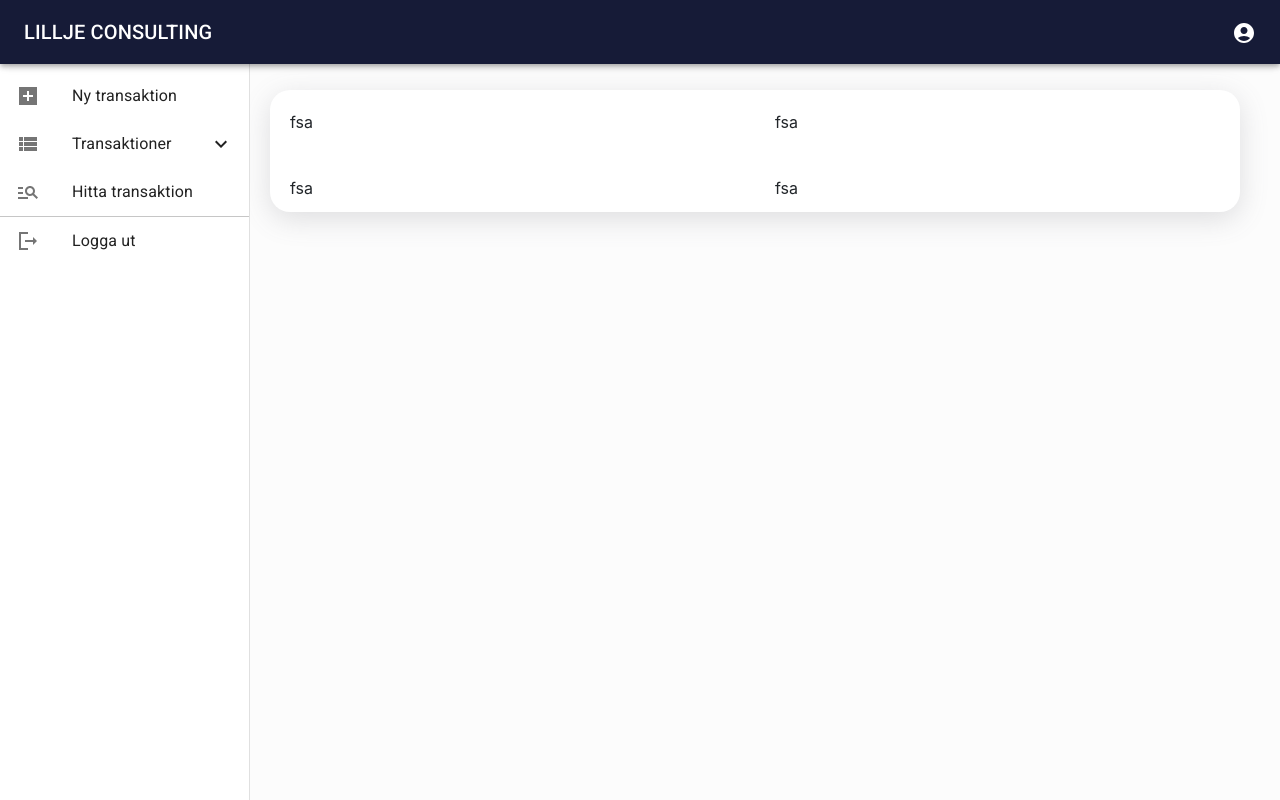
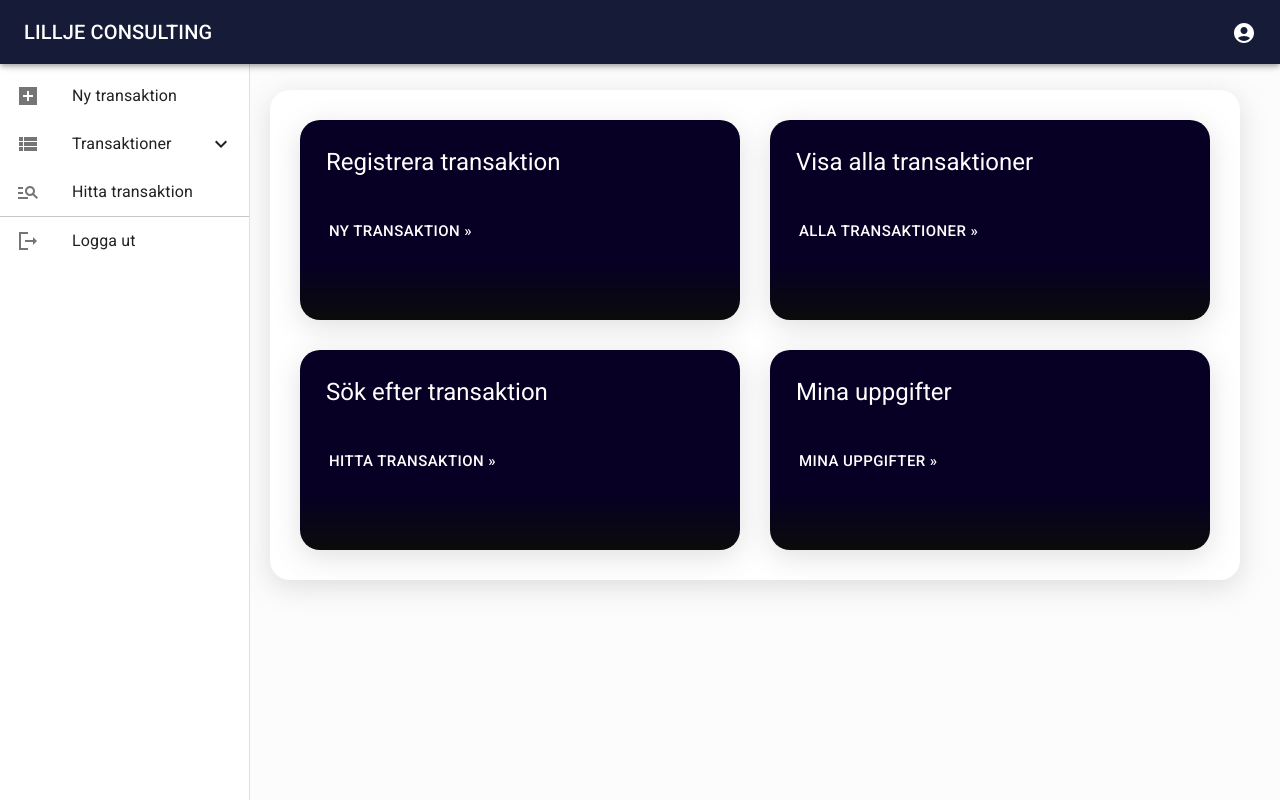
Before and after one commit to alillje/lillje-consulting-customer, a React (Create React App) app: page /dashboard in a window 1280 px wide. Built offline with nearby package versions, Linux system fonts and the light colour scheme; sample sign-in values are in the browser's storage.

Commit message:
Feature/dashboard layout

```diff
--- a/src/components/search-form/search-form.js
+++ b/src/components/search-form/search-form.js
@@ -1,7 +1,6 @@
 import * as React from "react";
 import { useState, useEffect } from "react";
 import Box from "@mui/material/Box";
-import Typography from "@mui/material/Typography";
 import TextField from "@mui/material/TextField";
 import MenuItem from "@mui/material/MenuItem";
 import Button from "@mui/material/Button";
--- a/src/components/topbar/topbar.js
+++ b/src/components/topbar/topbar.js
@@ -7,7 +7,6 @@ import Typography from "@mui/material/Typography";
 import Menu from "@mui/material/Menu";
 import MenuIcon from "@mui/icons-material/Menu";
 import Container from "@mui/material/Container";
-import Button from "@mui/material/Button";
 import MenuItem from "@mui/material/MenuItem";
 import AccountCircleSharpIcon from "@mui/icons-material/AccountCircleSharp";
 
@@ -106,6 +105,8 @@ const TopBar = () => {
           <Box sx={{ flexGrow: 1, display: { xs: "none", md: "flex" } }}>
 
           </Box>
+          {user.auth &&
+
           <Box sx={{ flexGrow: 0 }}>
             <AccountCircleSharpIcon
               onClick={handleOpenUserMenu}
@@ -130,8 +131,10 @@ const TopBar = () => {
               <MenuItem key="logout" onClick={handleLogout}>
                 <Typography textAlign="center">Logout</Typography>
               </MenuItem>
+
             </Menu>
           </Box>
+          }
         </Toolbar>
       </Container>
     </AppBar>
--- a/src/pages/dashboard/dashboard.css
+++ b/src/pages/dashboard/dashboard.css
@@ -3,14 +3,103 @@
   height: 100%;
   display: grid;
   grid-template-columns: repeat(2, 1fr) auto;
-    grid-template-rows: repeat(2, 1fr);
-    grid-column-gap: 10px;
-    grid-row-gap: 10px;
-    margin: 20px;
+  grid-template-rows: repeat(2, 200px);
+  grid-column-gap: 30px;
+  grid-row-gap: 30px;
+  padding: 30px 0px 30px 30px;
 }
 
 .div1 {
-        grid-area: 1 / 1 / 2 / 2; }
-    .div2 { grid-area: 1 / 2 / 2 / 3; }
-    .div3 { grid-area: 2 / 1 / 3 / 2; }
-    .div4 { grid-area: 2 / 2 / 3 / 3; }
+  grid-area: 1 / 1 / 2 / 2;
+  box-shadow: rgba(100, 100, 111, 0.2) 0px 7px 29px 0px;
+  border-radius: 20px;
+  padding: 10px;
+  background: rgb(11,11,11);
+  background: linear-gradient(0deg, rgba(11,11,11,1) 0%, rgba(7,0,36,1) 28%);
+  display: flex;
+  justify-content: flex-start;
+  flex-wrap: wrap;
+  transition: 0.3s;
+  cursor: pointer;
+
+}
+.div1 a {
+  text-decoration: none;
+}
+
+.div1 a:hoover {
+  text-decoration: none;
+}
+
+.div1:hover {
+  background: rgb(22,38,59);
+  background: linear-gradient(0deg, rgba(22,38,59,1) 0%, rgba(26,28,69,1) 2%, rgba(13,10,59,1) 4%, rgba(9,4,31,1) 25%);
+}
+.div2 {
+  grid-area: 1 / 2 / 2 / 3;
+  box-shadow: rgba(100, 100, 111, 0.2) 0px 7px 29px 0px;
+  border-radius: 20px;
+  padding: 10px;
+  background: rgb(11,11,11);
+  background: linear-gradient(0deg, rgba(11,11,11,1) 0%, rgba(7,0,36,1) 28%);
+  display: flex;
+  justify-content: flex-start;
+  flex-wrap: wrap;
+  transition: 0.3s;
+  cursor: pointer;
+
+}
+
+.div2 a {
+  text-decoration: none;
+}
+
+.div2:hover {
+  background: rgb(22,38,59);
+  background: linear-gradient(0deg, rgba(22,38,59,1) 0%, rgba(26,28,69,1) 2%, rgba(13,10,59,1) 4%, rgba(9,4,31,1) 25%);
+  }
+.div3 {
+  grid-area: 2 / 1 / 3 / 2;
+  box-shadow: rgba(100, 100, 111, 0.2) 0px 7px 29px 0px;
+  border-radius: 20px;
+  padding: 10px;
+  background: rgb(11,11,11);
+  background: linear-gradient(0deg, rgba(11,11,11,1) 0%, rgba(7,0,36,1) 28%);
+  display: flex;
+  justify-content: flex-start;
+  flex-wrap: wrap;
+  transition: 0.3s;
+  cursor: pointer;
+}
+
+.div3 a {
+  text-decoration: none;
+}
+
+.div3:hover {
+  background: rgb(22,38,59);
+  background: linear-gradient(0deg, rgba(22,38,59,1) 0%, rgba(26,28,69,1) 2%, rgba(13,10,59,1) 4%, rgba(9,4,31,1) 25%);
+}
+.div4 {
+  grid-area: 2 / 2 / 3 / 3;
+  box-shadow: rgba(100, 100, 111, 0.2) 0px 7px 29px 0px;
+  border-radius: 20px;
+  padding: 10px;
+  background: rgb(11,11,11);
+  background: linear-gradient(0deg, rgba(11,11,11,1) 0%, rgba(7,0,36,1) 28%);
+  display: flex;
+  justify-content: flex-start;
+  flex-wrap: wrap;
+  transition: 2s;
+  cursor: pointer;
+
+}
+
+.div4 a {
+  text-decoration: none;
+}
+
+.div4:hover {
+  background: rgb(22,38,59);
+  background: linear-gradient(0deg, rgba(22,38,59,1) 0%, rgba(26,28,69,1) 2%, rgba(13,10,59,1) 4%, rgba(9,4,31,1) 25%);
+}
--- a/src/pages/dashboard/dashboard.js
+++ b/src/pages/dashboard/dashboard.js
@@ -1,7 +1,12 @@
 import "./dashboard.css";
-import { useSelector } from "react-redux";
-import { useEffect, useState } from "react";
-import axios from "axios";
+
+import CardActions from '@mui/material/CardActions';
+import CardContent from '@mui/material/CardContent';
+
+import Button from '@mui/material/Button';
+import Typography from '@mui/material/Typography';
+import { Link } from "react-router-dom";
+
 
 
 const Dashboard = () => {
@@ -9,10 +14,70 @@ const Dashboard = () => {
 
   return (
     <div className="dashboardContainer">
-      <div className="div1">fsa</div>
-      <div className="div2">fsa</div>
-      <div className="div3">fsa</div>
-      <div className="div4">fsa</div>
+      <div className="div1">
+      <Link to="/transactions/register">
+
+      <CardContent>
+        <Typography gutterBottom variant="h5" component="div" sx={{color: '#ffffff'}}>
+          Registrera transaktion
+        </Typography>
+
+      </CardContent>
+      <CardActions>
+      <Button sx={{color: '#ffffff'}} size="large">Ny transaktion &#187;</Button>
+
+      </CardActions>
+
+      </Link>
+      </div>
+      <div className="div2">
+      <Link to="/transactions/">
+
+      <CardContent>
+        <Typography gutterBottom variant="h5" component="div" sx={{color: '#ffffff'}}>
+          Visa alla transaktioner
+        </Typography>
+
+      </CardContent>
+      <CardActions>
+      <Button sx={{color: '#ffffff'}} size="large">Alla transaktioner &#187;</Button>
+
+      </CardActions>
+
+      </Link>
+      </div>
+      <div className="div3">
+      <Link to="/transactions/search">
+
+<CardContent>
+  <Typography gutterBottom variant="h5" component="div" sx={{color: '#ffffff'}}>
+    Sök efter transaktion
+  </Typography>
+
+</CardContent>
+<CardActions>
+<Button sx={{color: '#ffffff'}} size="large">Hitta transaktion &#187;</Button>
+
+</CardActions>
+
+</Link>
+      </div>
+      <div className="div4">
+      <Link to="/transactions/">
+
+      <CardContent>
+        <Typography gutterBottom variant="h5" component="div" sx={{color: '#ffffff'}}>
+          Mina uppgifter
+        </Typography>
+
+      </CardContent>
+      <CardActions>
+      <Button sx={{color: '#ffffff'}} size="large">Mina uppgifter &#187;</Button>
+
+      </CardActions>
+
+      </Link>
+      </div>
 
     </div>
   );
--- a/src/pages/transactions/transactions.css
+++ b/src/pages/transactions/transactions.css
@@ -21,7 +21,7 @@
 }
 
 .accordion-button:hover {
-    background-color: #bccee8;
+    background-color: #5d6583;
 }
 
 .transactionsTopbar {
--- a/src/pages/transactions/transactions.js
+++ b/src/pages/transactions/transactions.js
@@ -7,14 +7,13 @@ import { useNavigate } from "react-router-dom";
 import { setTransaction } from "../../redux/reducers/transaction";
 import { setTransactions } from "../../redux/reducers/transactions";
 
-
 import * as React from "react";
 import Button from "@mui/material/Button";
 
 import Accordion from "react-bootstrap/Accordion";
 import CircularProgress from "@mui/material/CircularProgress";
 
-const Transactions = ({value}) => {
+const Transactions = ({ value }) => {
   const user = useSelector((state) => state.user);
   const transaction = useSelector((state) => state.transaction);
   const dispatch = useDispatch();
@@ -24,20 +23,18 @@ const Transactions = ({value}) => {
   const [resources, setResources] = useState([]);
   const [loading, setLoading] = useState(false);
   let i = 0;
-  let apiUrl = `${process.env.REACT_APP_RESOURCE_API}/resources`
-
+  let apiUrl = `${process.env.REACT_APP_RESOURCE_API}/resources`;
 
   switch (value) {
     case "done":
-    apiUrl = `${process.env.REACT_APP_RESOURCE_API}/resources?done=true`
-    break
+      apiUrl = `${process.env.REACT_APP_RESOURCE_API}/resources?done=true`;
+      break;
     case "open":
-    apiUrl = `${process.env.REACT_APP_RESOURCE_API}/resources?done=false`
-    break
+      apiUrl = `${process.env.REACT_APP_RESOURCE_API}/resources?done=false`;
+      break;
     default:
-    apiUrl = `${process.env.REACT_APP_RESOURCE_API}/resources`
+      apiUrl = `${process.env.REACT_APP_RESOURCE_API}/resources`;
   }
-
 
   // let { contextData } = useContext(AuthContext)
   let config = {
@@ -49,11 +46,8 @@ const Transactions = ({value}) => {
   const getResources = async () => {
     try {
       setLoading(true);
-      const { data } = await axiosApiInstance.get(
-        apiUrl,
-        config
-      );
-      console.log(data)
+      const { data } = await axiosApiInstance.get(apiUrl, config);
+      console.log(data);
       setAllResources(data.reverse());
       setResources(data.reverse());
       dispatch(
@@ -86,11 +80,11 @@ const Transactions = ({value}) => {
         });
         break;
       case "all":
-        let all = []
+        let all = [];
         allResources.map((resource) => {
-            all.push(resource);
-            return undefined;
-        })
+          all.push(resource);
+          return undefined;
+        });
         setResources(all);
         break;
       default:
@@ -105,7 +99,6 @@ const Transactions = ({value}) => {
     }
   };
   useEffect(() => {
-
     getResources();
   }, []);
 
@@ -123,7 +116,13 @@ const Transactions = ({value}) => {
   return (
     <div className="resourceListContainer">
       <div className="transactionsTopbar">
-        <Button
+
+        {value === "all" && <h2>Alla transaktioner</h2>}
+
+        {value === "done" && <h2>Hanterade transaktioner</h2>}
+        {value === "open" && <h2>Ohanterade transaktioner</h2>}
+
+        {/* <Button
           onClick={handleClick}
           eventKey="all"
           id="basic-button"
@@ -141,7 +140,7 @@ const Transactions = ({value}) => {
         </Button>
         <Button onClick={handleClick} id="basic-button" aria-haspopup="true">
           Ohanterade
-        </Button>
+        </Button> */}
       </div>
       {loading ? (
         <CircularProgress className="loadingSpinner" />
@@ -154,17 +153,17 @@ const Transactions = ({value}) => {
               <Accordion key={resource.id}>
                 <Accordion.Item eventKey={id} data={resource.author}>
                   <Accordion.Header>
-                    {resource?.company} - {dayjs.unix(resource?.invoiceDate).format(
-              "YYYY/MM/DD"
-            )}
+                    {resource?.company} -{" "}
+                    {dayjs.unix(resource?.invoiceDate).format("YYYY/MM/DD")}
                   </Accordion.Header>
                   <Accordion.Body>Företag: {resource?.company}</Accordion.Body>
                   <Accordion.Body>
                     Beskrivning: {resource.description}
                   </Accordion.Body>
-                  <Accordion.Body>Fakturadatum: {dayjs.unix(resource?.invoiceDate).format(
-              "YYYY/MM/DD"
-            )}</Accordion.Body>
+                  <Accordion.Body>
+                    Fakturadatum:{" "}
+                    {dayjs.unix(resource?.invoiceDate).format("YYYY/MM/DD")}
+                  </Accordion.Body>
                   <Accordion.Body>
                     <Button data={resource.id} onClick={goToTransaction}>
                       Visa detaljer
--- a/src/redux/reducers/user.js
+++ b/src/redux/reducers/user.js
@@ -15,7 +15,7 @@ export const userSlice = createSlice({
       ? localStorage.getItem("lc_ab_mb_refresh_token")
       : null,
     auth: localStorage.getItem("lc_ab_mb_token") ? true : false,
-    admin: jwt_decode(localStorage.getItem("lc_ab_mb_token")).admin
+    admin: localStorage.getItem("lc_ab_mb_refresh_token") ? jwt_decode(localStorage.getItem("lc_ab_mb_token")).admin : null
   },
   reducers: {
     login: (state, action) => {
```
Also changed, not shown: src/components/circular-progress/circular-progress.js (deleted, +0 -13 lines), src/components/transaction-form/transaction-form.js (+70 -33 lines), src/context/auth-context.js (deleted, +0 -60 lines), src/services/axios-interceptor.js (+7 -1 lines), 1 other file (tests, documents, lock files or other folders). Lines whose indentation alone changed are shown as unchanged.
